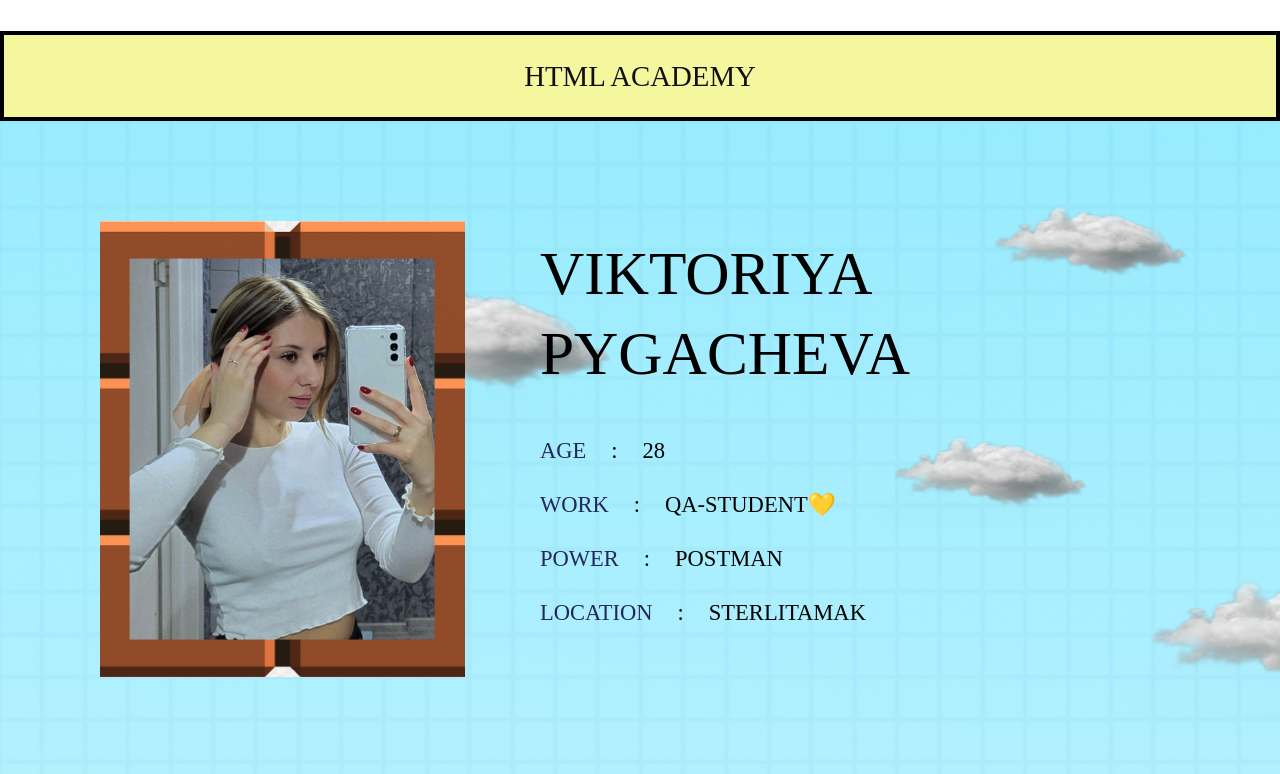
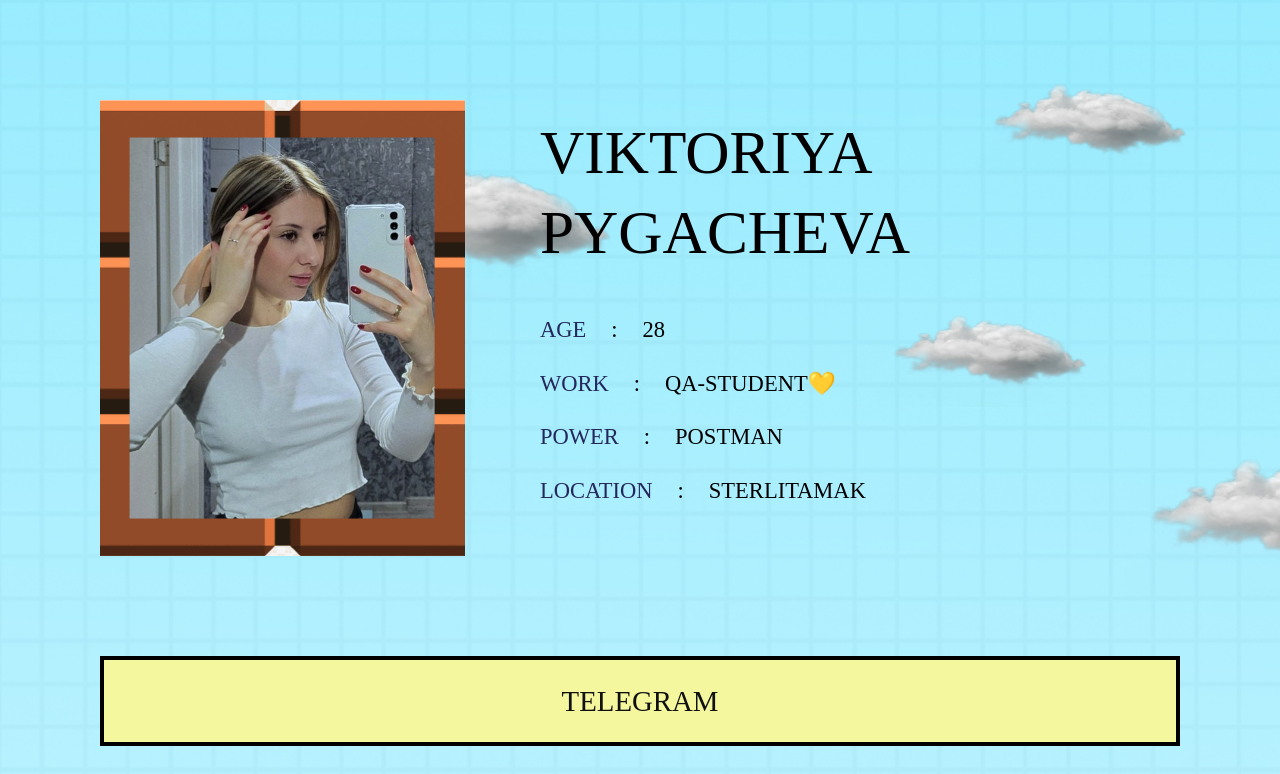
Before and after one commit to VikaPygacheva/-HTML-CSS, a plain HTML site: page index.html in a window 1280 px wide. Shown: the top 774 px of the page. Drawn offline with Linux system fonts and the light colour scheme; files whose address does not match are found by name.

Commit message:
Update index.html

```diff
--- a/index.html
+++ b/index.html
@@ -1,7 +1,5 @@
 <!doctype html>
 <html lang="ru">
-
-<a href="https://supervika.ru">HTML Academy</a>
 
    <head>
    <!-- Название страницы, которое отображается в верху вкладки браузера -->
```
